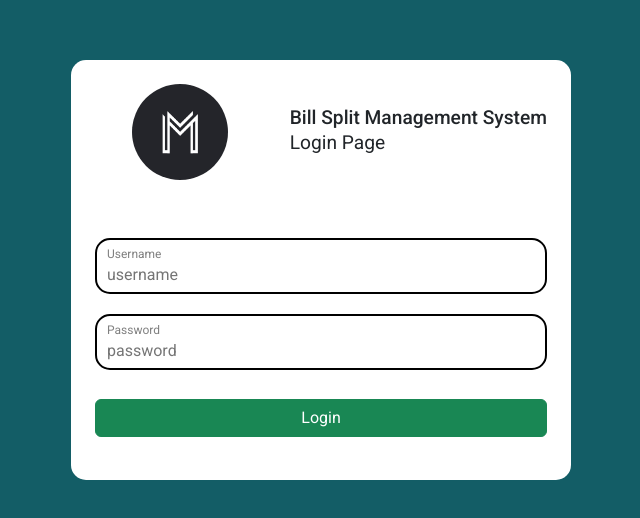
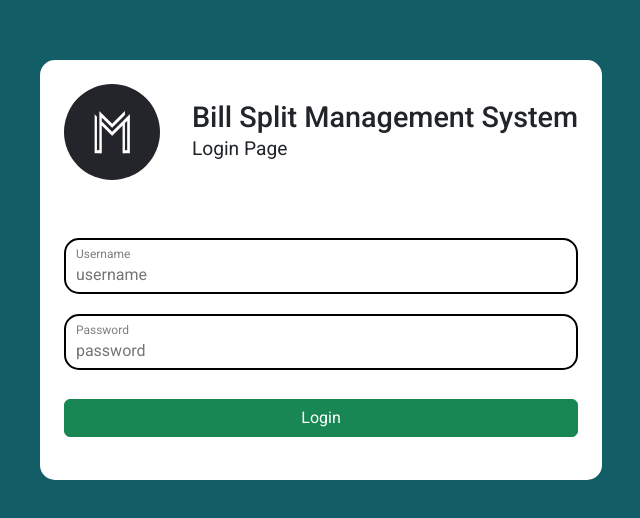
Before and after one commit to miftahr149/Bill-Split-Management-System-2, a React (Vite) app in the folder react/front-end/: page /login/ in a window 1280 px wide. Shown: the part 130-648 px from the top of the page, without its empty margins (319-959 px from the left). Built offline with nearby package versions, Linux system fonts and the light colour scheme; no server answers.

Commit message:
Refactoring css code
Change the old css to nested css

```diff
--- a/react/front-end/src/assets/css/billSplitCard.css
+++ b/react/front-end/src/assets/css/billSplitCard.css
@@ -1,26 +1,34 @@
-.bill-split-card__header {
+.bill-split-card {
+  & .header-box {
     justify-content: space-between;
   }
 
-.bill-split-card__tag {
+  & .tag-list {
+    flex-wrap: wrap;
+
+    & .tag {
       background-color: var(--header-green-color);
       border-radius: 4px;
       padding: 3px 0.8rem;
       font-size: clamp(var(--font-size-sm), 1vw, var(--font-size));
     }
-
-.bill-split-card__name {
-  font-size: 1.2rem;
   }
 
-.ball {
-  --ball-size: 5px;
-  height: var(--ball-size);
-  width: var(--ball-size);
-  border-radius: var(--border-round);
+  .separator {
+    --size: 5px;
     background-color: white;
   }
 
-.bill-split-card__tag-list {
-  flex-wrap: wrap;
+  & .name {
+    font-size: 1.2rem;
   }
+}
+
+
+@media screen and (min-width: 768px) {
+  .bill-split-card {
+    & .name {
+      font-size: 1.6rem;
+    }
+  }
+}
--- a/react/front-end/src/assets/css/login.css
+++ b/react/front-end/src/assets/css/login.css
@@ -1,109 +1,82 @@
 .login {
   background-color: var(--login-pages-bg-color) !important;
-}
 
-.login__form {
+  & .form {
     min-width: min(500px, 80%);
     background-color: white;
     border-radius: var(--border-sm);
     margin: 1rem;
+
+    & .header-box {
+      flex-direction: column;
+      gap: var(--gap);
+
+      & .text-box {
+        flex-direction: column-reverse;
+
+        & h1,
+        p {
+          text-align: center;
+        }
+      }
     }
 
-/* # Form Header */
-
-.form__header {
-  gap: 1.3rem;
-  flex-direction: column;
-}
-
-.header__left {
-  flex-grow: 1;
-}
-
-.header__right {
-  flex-direction: column-reverse;
-}
-
-.header__right h1,
-.header__right p {
-  text-align: center;
-}
-
-.header__right h1 {
-  font-size: 1.2rem;
-}
-
-/* # Form body */
-
-/* ## Form Field */
-
-.button-box {
-  margin: 1.2rem 0;
-}
-
-.form__body .field {
+    & .body-box {
+      & .field {
         margin: 10px 0;
         padding: 5px;
         border-radius: var(--border-sm);
         border: 2px solid black;
-}
 
-.form__body .field label {
+        & label {
           color: rgba(0, 0, 0, 0.5);
           padding: 0 5px;
           font-size: 0.75rem;
         }
 
-.form__body .field input {
+        & input {
           border: 0;
           padding: 0 5px;
+
+          &:focus {
+            outline: none;
+          }
+        }
       }
 
-.form__body .field input:focus {
-  outline: none;
+      & .button-box {
+        margin: 1.2rem 0;
+      }
     }
 
-/* # alert */
-.login-alert {
+    & .login-alert {
       background-color: var(--alert-color-bg);
       color: var(--alert-color);
       padding: 0.8rem 0.5rem;
       justify-content: space-evenly;
       gap: 1rem;
     }
-
-.login-alert--img-wrapper img {
-  --size: 3rem;
-  width: var(--size);
-  height: var(--size);
+  }
 }
 
-.login-alert--message p {
-  margin: 0;
-}
-
-.login-alert-warning {
-  font-size: 0.8rem;
-}
-
-.login-alert-message {
-  font-weight: bold;
-  font-size: 1rem;
-}
 
 @media screen and (min-width: 768px) {
-  .form__header {
+  .login {
+    & .form {
+      & .header-box {
         flex-direction: row;
-    gap: 1.5rem;
+        gap: var(--gap-l);
+
+        & .text-box {
+          flex-direction: column;
+
+          & h1,
+          p {
+            text-align: left;
           }
-
-  .header__right {
-    flex-direction: column;
         }
-
-  .header__right h1,
-  .header__right p {
-    text-align: left;
+      }
+    }
   }
 
   /* Alert */
--- a/react/front-end/src/components/billAmount.tsx
+++ b/react/front-end/src/components/billAmount.tsx
@@ -4,7 +4,6 @@ import { useEffect, useState } from "react";
 import { Dropdown, DropdownElement } from "./dropdown";
 import InputTotalBill from "./inputTotalBill";
 import CustomBillAmount from "./customBillAmount";
-import Input from "./Input";
 
 interface BillAmountParams {
   users: UserParams[];
--- a/react/front-end/src/pages/home.tsx
+++ b/react/front-end/src/pages/home.tsx
@@ -43,13 +43,13 @@ const TagElement = ({ tag, count }: TagElementParams) => {
   return (
     <li className="tag-element d-flex flex-column">
       <button
-        className="tag-element__btn d-flex my-button box--white-text"
+        className="button d-flex my-button box--white-text"
         onClick={handleClick}
       >
         <div className="d-flex justify-content-center align-items-center">
           <p className="my-text my-text--bold my-text--align-center">{name}</p>
         </div>
-        <p className="my-text tag-element__counter">{count}</p>
+        <p className="counter my-text">{count}</p>
       </button>
     </li>
   );
@@ -63,23 +63,6 @@ const TagsList = ({ tags, tagsCounter }: TagsListParams) => {
         <TagElement key={tag.name} tag={tag} count={tagsCounter[tag.name]} />
       ))}
     </ul>
-  );
-};
-
-const BillSplitListHeader = () => {
-  return (
-    <div className="bill-split-list__header d-flex flex-center">
-      <h2 className="my-header my-header--color-green">Bill Split</h2>
-      <Link
-        to="create-bill-split"
-        className="create-bill-split-button box--white-text d-flex flex-center"
-      >
-        <img src={smallPlusIcon} alt="plus" className="img img--sm plus-icon" />
-        <p className="my-text my-text--bold my-text--align-center display-desktop">
-          Proposed Bill Split
-        </p>
-      </Link>
-    </div>
   );
 };
 
@@ -150,24 +133,39 @@ const Home = () => {
     <div className="home pages d-flex flex-column">
       <Navbar title="Home" />
 
-      <main className="home__main box box--white-text flex-grow-1 d-flex flex-column">
+      <main className="box box--white-text flex-grow-1 d-flex flex-column gap--l">
         <div className="greeting">
           <div className="d-flex justify-content-center">
             <img src={image} alt="" className="img img--xl img--round" />
           </div>
           <div className="d-flex flex-column justify-content-center">
             <p className="my-text">Welcome Back!!</p>
-            <h1 className="greeting__username my-header">{username}</h1>
+            <h1 className="username my-header">{username}</h1>
           </div>
         </div>
 
-        <div className="bill-split-box flex-grow-1">
-          <div className="bill-split-tag box box--bg-black d-flex flex-column">
+        <div className="bill-split-box flex-grow-1 gap--l">
+          <div className="box box--bg-black d-flex flex-column gap">
             <h2 className="my-header my-header--color-green">Tags</h2>
             <TagsList tags={tags} tagsCounter={tagsCounter} />
           </div>
           <div className="bill-split-list box">
-            <BillSplitListHeader />
+            <div className="header-box d-flex flex-center">
+              <h2 className="my-header my-header--color-green">Bill Split</h2>
+              <Link
+                to="create-bill-split"
+                className="create-bill-split-button box--white-text d-flex flex-center"
+              >
+                <img
+                  src={smallPlusIcon}
+                  alt="plus"
+                  className="img img--sm plus-icon"
+                />
+                <p className="my-text my-text--bold my-text--align-center display-desktop">
+                  Proposed Bill Split
+                </p>
+              </Link>
+            </div>
 
             <div className="d-flex flex-column gap">
               {filterBillSplit()?.map((value: BillSplitParams) => (
--- a/react/front-end/src/pages/login.tsx
+++ b/react/front-end/src/pages/login.tsx
@@ -9,12 +9,6 @@ interface LoginFieldParams {
   name: string;
   type: string;
   callback: (value: string) => void;
-}
-
-interface LoginBodyParams {
-  setUsername: (value: string) => void;
-  setPassword: (value: string) => void;
-  handleSubmit: (e: React.FormEvent<HTMLFormElement>) => void;
 }
 
 const LoginField = ({ name, type, callback }: LoginFieldParams) => {
@@ -31,58 +25,6 @@ const LoginField = ({ name, type, callback }: LoginFieldParams) => {
         placeholder={name}
         onChange={handleChange}
       />
-    </div>
-  );
-};
-
-const LoginHeader = () => {
-  return (
-    <div className="form__header d-flex box">
-      <div className="header__left d-flex align-items-center justify-content-center">
-        <img src={favicon} alt="" className="img img--round" />
-      </div>
-      <div className="header__right d-flex justify-content-center">
-        <h1 className="my-header">Bill Split Management System</h1>
-        <p className="my-text">Login Page</p>
-      </div>
-    </div>
-  );
-};
-
-const LoginBody = ({
-  setUsername,
-  setPassword,
-  handleSubmit,
-}: LoginBodyParams) => {
-  return (
-    <form
-      className="form__body box d-flex flex-column"
-      method="POST"
-      onSubmit={handleSubmit}
-    >
-      <LoginField name="username" type="text" callback={setUsername} />
-      <LoginField name="password" type="password" callback={setPassword} />
-      <div className="button-box d-flex justify-content-center align-items-end flex-grow-1">
-        <input
-          className="flex-grow-1 btn btn-success"
-          type="submit"
-          value="Login"
-        />
-      </div>
-    </form>
-  );
-};
-
-const LoginAlert = () => {
-  return (
-    <div className="login-alert d-flex">
-      <div className="login-alert__img-wrapper d-flex justify-content-center align-items-center">
-        <img src={alertImage} alt="" className="img img-small" />
-      </div>
-      <div className="login-alert__message d-flex flex-column justify-content-center">
-        <p className="my-text">Warning!!</p>
-        <p className="my-text my-text--bold">Incorect Username or Password</p>
-      </div>
     </div>
   );
 };
@@ -108,16 +50,48 @@ const Login = () => {
 
   return (
     <div className="login pages d-flex justify-content-center align-items-center">
-      <div className="login__form d-flex flex-column">
-        <LoginHeader />
+      <div className="form d-flex flex-column">
+        <div className="header-box d-flex box">
+          <div className="flex-grow-1 d-flex align-items-center justify-content-center">
+            <img src={favicon} alt="" className="img img--round" />
+          </div>
+          <div className="text-box d-flex justify-content-center">
+            <h1 className="my-header my-header--sm">
+              Bill Split Management System
+            </h1>
+            <p className="my-text">Login Page</p>
+          </div>
+        </div>
 
-        {!isUserValid && isAlreadySubmit && <LoginAlert />}
+        {!isUserValid && isAlreadySubmit && (
+          <div className="login-alert d-flex">
+            <div className="d-flex justify-content-center align-items-center">
+              <img src={alertImage} alt="" className="img img-small" />
+            </div>
+            <div className="d-flex flex-column justify-content-center">
+              <p className="my-text">Warning!!</p>
+              <p className="my-text my-text--bold">
+                Incorect Username or Password
+              </p>
+            </div>
+          </div>
+        )}
 
-        <LoginBody
-          setUsername={setUsername}
-          setPassword={setPassword}
-          handleSubmit={handleSubmit}
-        />
+        <form
+          className="body-box box d-flex flex-column"
+          method="POST"
+          onSubmit={handleSubmit}
+        >
+          <LoginField name="username" type="text" callback={setUsername} />
+          <LoginField name="password" type="password" callback={setPassword} />
+          <div className="button-box d-flex justify-content-center align-items-end flex-grow-1">
+            <input
+              className="flex-grow-1 btn btn-success"
+              type="submit"
+              value="Login"
+            />
+          </div>
+        </form>
       </div>
     </div>
   );
```
Also changed, not shown: react/front-end/src/assets/css/home.css (+20 -28 lines), react/front-end/src/assets/css/navbar.css (+9 -31 lines), react/front-end/src/components/billSplitCard.tsx (+15 -24 lines), react/front-end/src/components/navbar.tsx (+12 -21 lines), 1 other file (tests, documents, lock files or other folders). Lines whose indentation alone changed are shown as unchanged.
